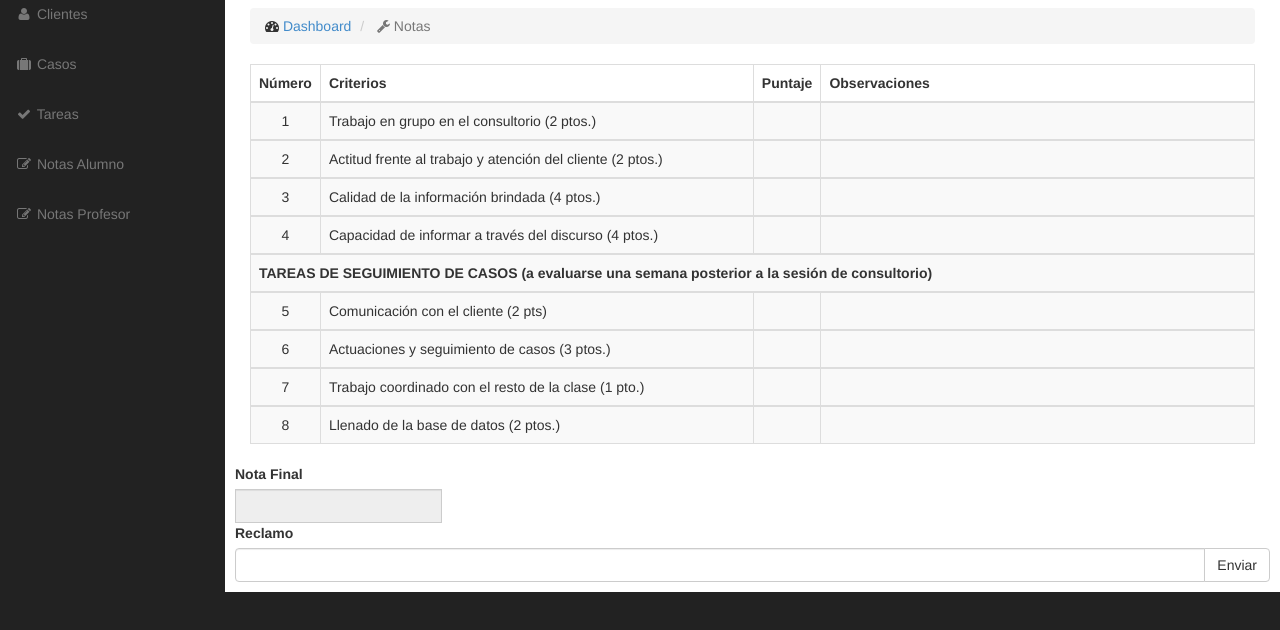
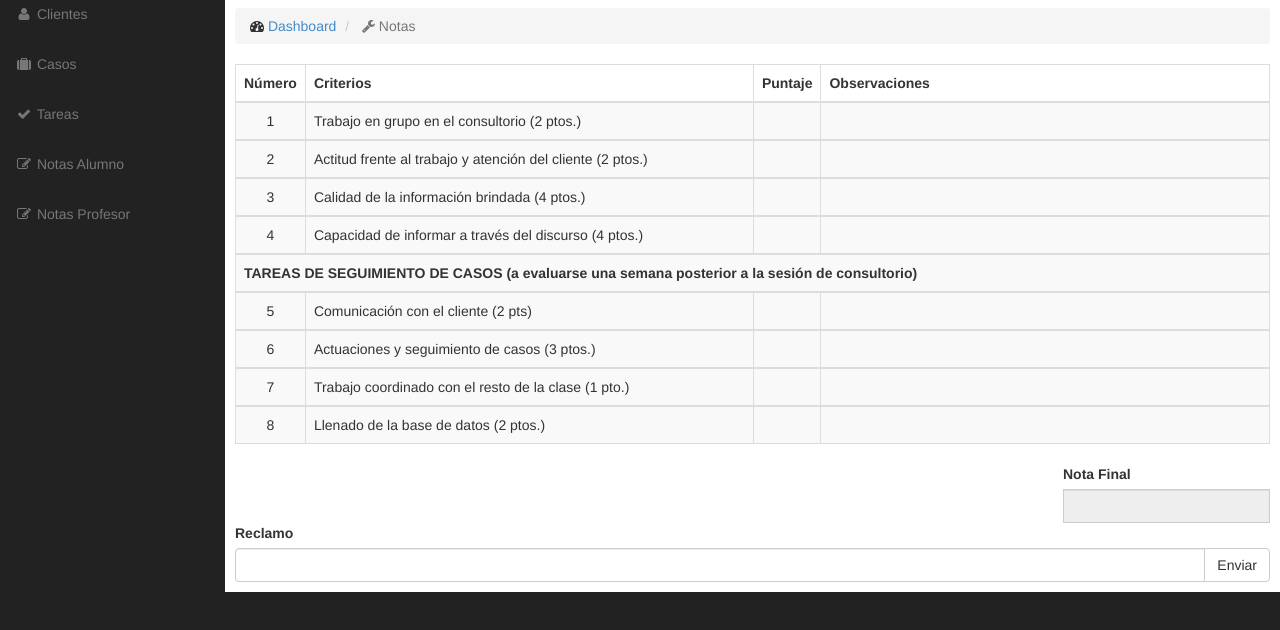
Before and after one commit to flordemaria/swPrototypes, a plain HTML site: page notasA.html in a window 1280 px wide. Shown: the part 162-792 px from the top of the page. Drawn offline with Linux system fonts and the light colour scheme.

Commit message:
notas prof y alum

```diff
--- a/notasA.html
+++ b/notasA.html
@@ -176,6 +176,7 @@
 
         <div id="page-wrapper">
 
+        <div class="row">
             <div class="container-fluid">
 
                 <!-- Page Heading -->
@@ -281,14 +282,20 @@
                     </table>
                 </div>
             </div>
+        </div>
             <!-- /.container-fluid -->
 
+        <div class="row">
+            <div class="col-md-12">
+                <div class="pull-right">
                     <label>Nota Final</label>
-            <fieldset disabled>
-                <div class="input-group">
-                    <input type="text" class="form-control" for="disabledSelect">
+                    <div class="input-group col-md-12">
+                        <input type="text" class="form-control" readonly="true">
                     </div>
-            </fieldset>
+                </div>
+            </div>
+        </div>
+
 
         <label>Reclamo </label>
         <div class="input-group">
```
Also changed, not shown: notasP.html (+16 -9 lines). Lines whose indentation alone changed are shown as unchanged.
